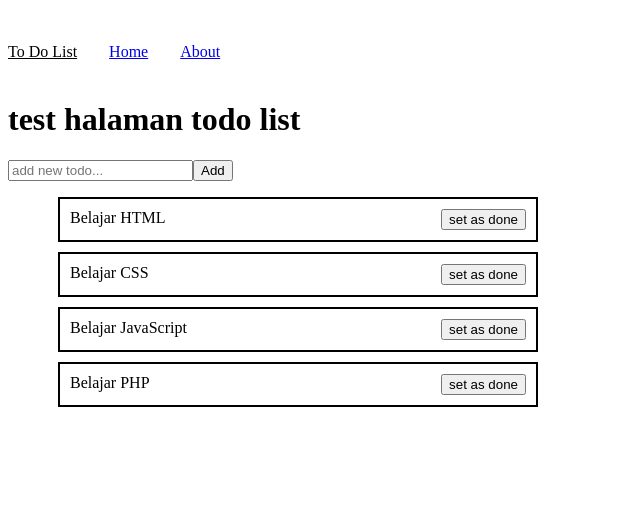
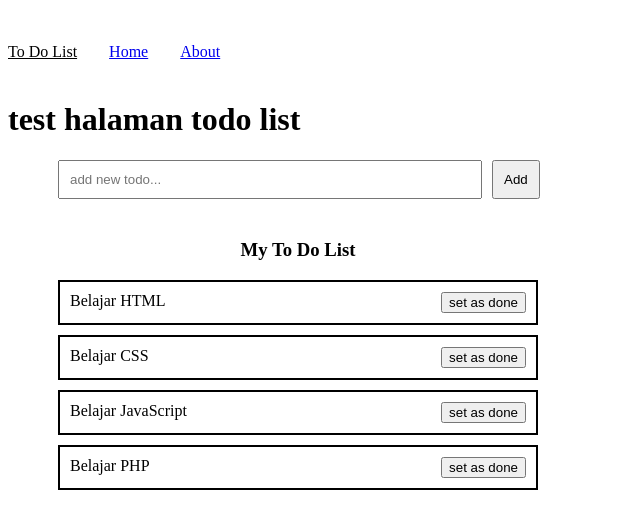
Before and after one commit to Yusak-code/web1, a Vue app in the folder web-project2/: page / in a window 1280 px wide. Shown: the top 528 px of the page, without its empty margins (0-640 px from the left). Built offline with nearby package versions, Linux system fonts and the light colour scheme.

Commit message:
styling form input

```diff
--- a/web-project2/src/views/TodoView.vue
+++ b/web-project2/src/views/TodoView.vue
@@ -6,6 +6,9 @@
         <input type="submit" value="Add">
     </form>
 
+    <div style="width: 500px; padding-inline-start: 40px;">
+        <h3 style="text-align: center;">My To Do List</h3>
+    </div>
 
     <ul>
         <li v-for="(list, index) in todoStore.todoList">
@@ -22,6 +25,18 @@
 </template>
 
 <style scoped>
+    form {
+        width: 500px;
+        padding-inline-start: 40px;
+        margin-bottom: 40px;
+    }
+    form input {
+        padding: 10px;
+    }
+    form input:first-child {
+        width: 80%;
+        margin: 0px 10px;
+    }
 
     ul {
         list-style: none;
```
